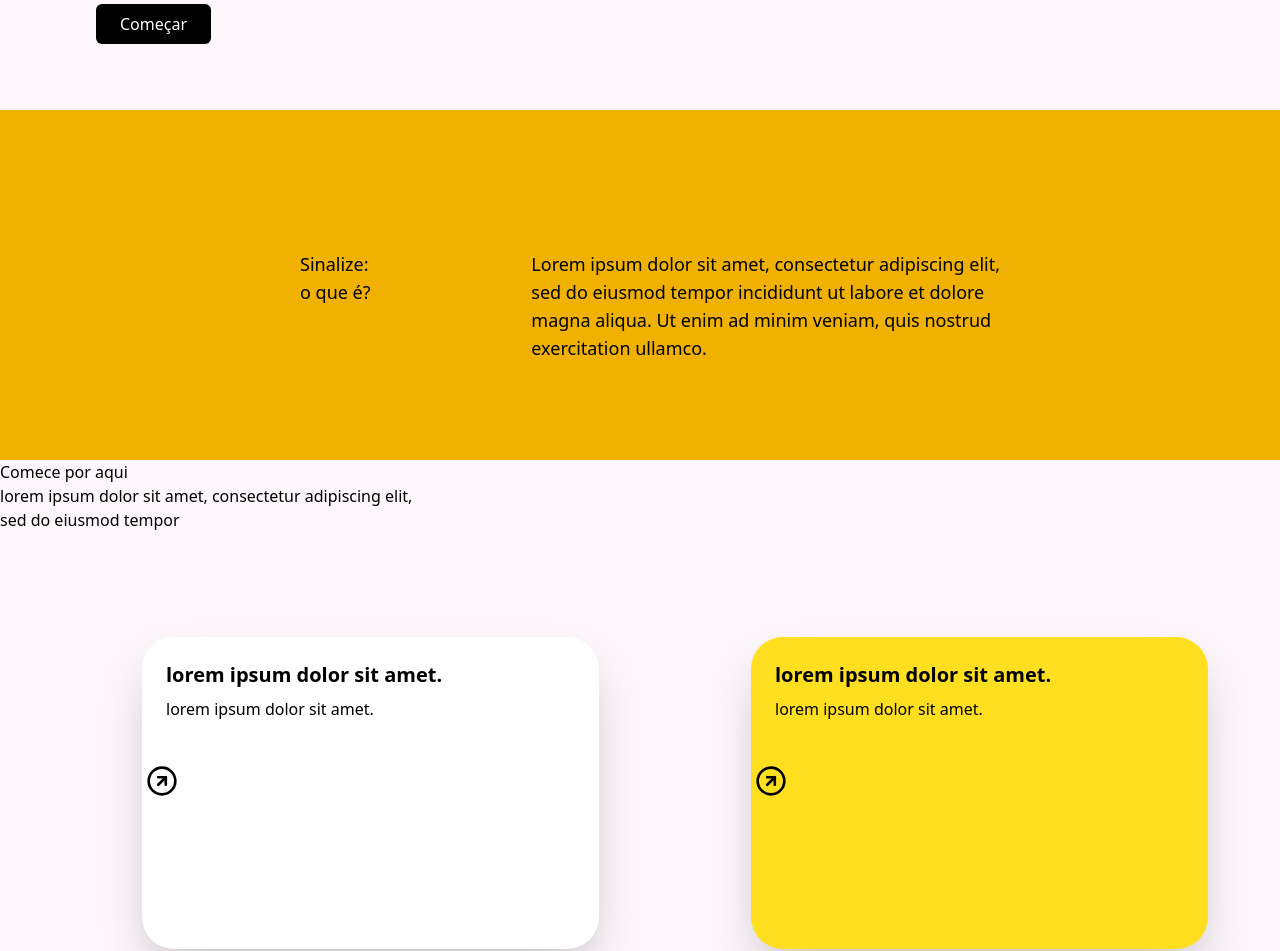
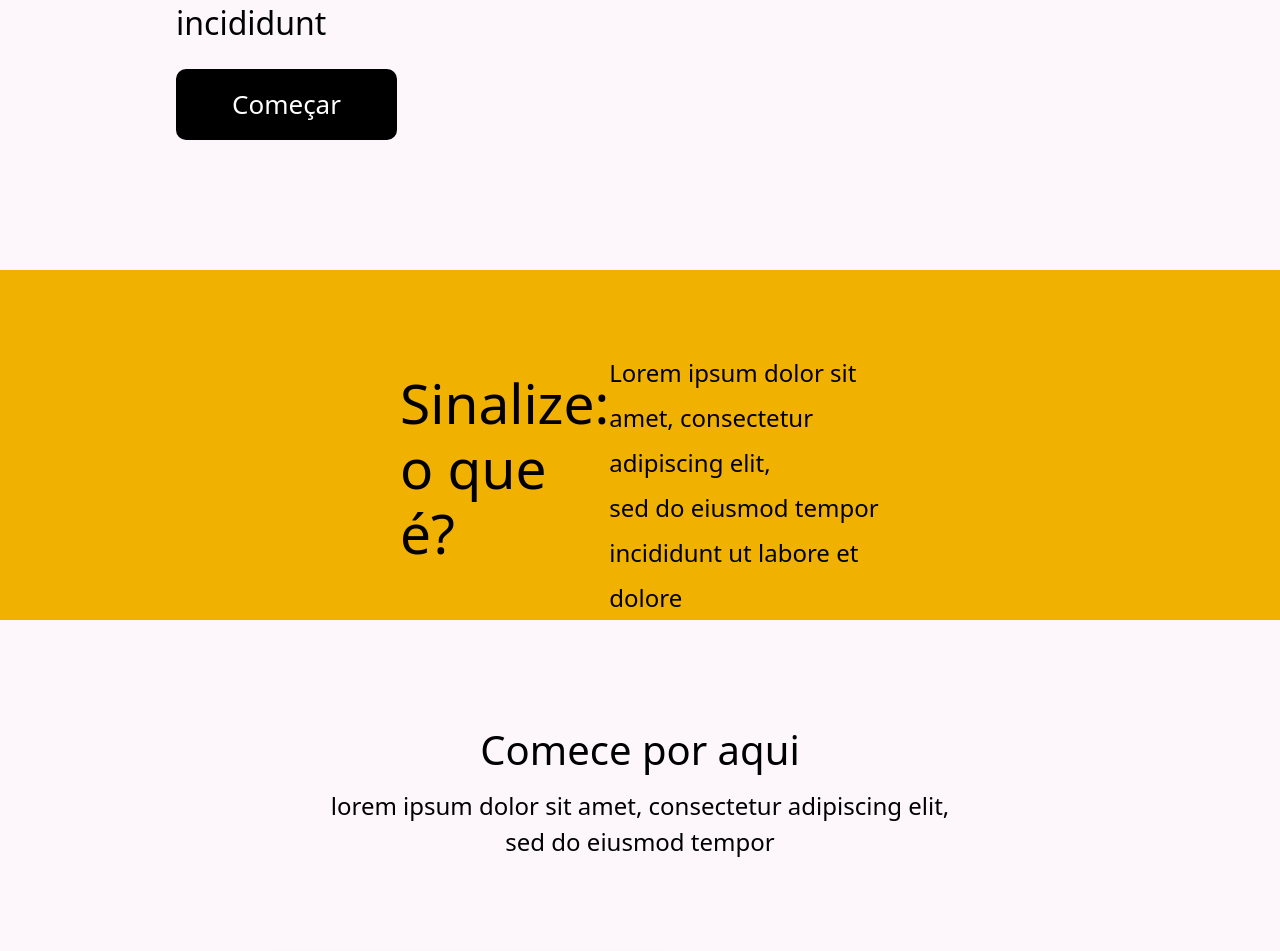
Before and after one commit to Alexandrediasss/Sinalize-Frontend, a React (Vite) app: page / in a window 1280 px wide. Shown: the part 518-1469 px from the top of the page. Built offline with nearby package versions, Linux system fonts and the light colour scheme.

Commit message:
estilização dos componentes

```diff
--- a/src/components/HomePage/home.jsx
+++ b/src/components/HomePage/home.jsx
@@ -1,20 +1,20 @@
 function Home(){
     return (
 
-    <section className="w-screen h-140 bg-[#fdf7fc]">
+    <section className="w-screen h-180 bg-[#fdf7fc]">
       <div className="flex flex-col justify-center h-[calc(100vh-80px)] px-10">
-        <div className="max-w-xl ml-14">
-          <h1 className="text-black text-5xl font-bold mb-6 ">
+        <div className="max-w-xl ml-14 ">
+          <h1 className="text-black text-[70px] leading-[70px] font-bold mb-6 w-[700px] h-[200px] ml-[80px]">
             Lorem ipsum <br />
             dolor sit amet
           </h1>
-          <p className="text-lg text-black mb-6">
+          <p className="text-[32px] text-black mb-6 leading-[45px] w-[600px] h-[180px] ml-[80px] mt-[-40px]">
             Lorem ipsum dolor sit amet consectetur <br />
             adipiscing elit, sed do
             eiusmod tempor <br />
             incididunt
           </p>
-          <button className="bg-black text-white px-6 py-2 rounded-md font-medium hover:bg-gray-800 transition">
+          <button className="bg-black text-white text-[26px] px-14 py-4 ml-[80px]  rounded-[10px] font-medium hover:bg-gray-800 transition">
             Começar
           </button>
         </div>
--- a/src/components/HomePage/sinalize.jsx
+++ b/src/components/HomePage/sinalize.jsx
@@ -1,14 +1,14 @@
 function Sinalize(){
     return (
         <div className="flex justify-between w-screen bg-yellow-500 h-[350px]">
-            <div className ="align-center flex justify-left ml-75 pt-35">
-                <h1 className="text-black text-lg">Sinalize: <br />
+            <div className ="align-center flex justify-left ml-100 pt-35">
+                <h1 className="text-black text-[55px] mt-[-40px] leading-[65px]">Sinalize: <br />
                     o que é?
                 </h1>
             </div>
 
-            <div className ="align-center flex justify-right mr-70 pt-35">
-                <p className="text-lg text-black mb-6">
+            <div className ="align-center flex justify-right mr-90 pt-35">
+                <p className="text-[24px] mt-[-60px] leading-[45px] text-black mb-6">
                     Lorem ipsum dolor sit amet, consectetur adipiscing elit, <br />
                     sed do eiusmod tempor incididunt ut labore et dolore <br />
                     magna aliqua. Ut enim ad minim veniam, quis nostrud <br />
--- a/src/components/HomePage/startHere.jsx
+++ b/src/components/HomePage/startHere.jsx
@@ -1,44 +1,46 @@
 import { ArrowRightCircle } from "lucide-react";
 function StartHere(){
     return (
-        <section className="w-screen h-157 bg-[#fdf7fc]">
-            <div>
-                <h2>
+        <section className="absolute w-screen h-175 bg-[#fdf7fc]">
+            <div className="max-w-2xl mx-auto text-center mt-[100px]">
+                <h2 className="text-[40px] font-medium mb-2">
                     Comece por aqui
                 </h2>
-                <p>
+                <p className="text-[24px]">
                     lorem ipsum dolor sit amet, consectetur adipiscing elit, <br />
                     sed do eiusmod tempor
                 </p>
             </div>
 
-            <div className=" bg-white w-[457px] h-[312px] rounded-4xl shadow-2xl ml-[142px] mt-[105px]">
+            <div className=" bg-white w-[500px] h-[280px] rounded-4xl shadow-2xl ml-[17%] mt-[105px]">
                 <div className="p-6">
-                    <h2 className="text-xl font-bold mb-2">
-                    lorem ipsum dolor sit amet.
+                    <h2 className="text-[35px] font-bold mb-2">
+                    lorem ipsum <br />
+                    dolor sit amet.
                 </h2>
-                <p className="mb-4">
+                <p className="mb-4 text-[20px]">
                     lorem ipsum dolor sit amet.
                 </p>
                 </div>
 
-                <div className="w-10 h-10 flex items-center justify-center">
-                    <ArrowRightCircle className="w-8 h-8 -rotate-45" />
+                <div className="ml-[20px] w-10 h-10 flex items-center justify-center">
+                    <ArrowRightCircle className="w-10 h-10 -rotate-45 mb-[-25px]" />
                 </div>
             </div>
 
-            <div className="bg-yellow-300 w-[457px] h-[312px] rounded-4xl shadow-2xl ml-[751px] mt-[-312px]">
+            <div className="bg-yellow-300 w-[500px] h-[280px] rounded-4xl shadow-2xl ml-[53%] mt-[-278px]">
                 <div className="p-6">
-                    <h2 className="text-xl font-bold mb-2">
-                    lorem ipsum dolor sit amet.
+                    <h2 className="text-[35px] font-bold mb-2">
+                    lorem ipsum <br />
+                    dolor sit amet.
                 </h2>
-                <p className="mb-4">
+                <p className="mb-4 text-[20px]">
                     lorem ipsum dolor sit amet.
                 </p>
                 </div>
 
-                <div className="w-10 h-10 flex items-center justify-center">
-                    <ArrowRightCircle className="w-8 h-8 -rotate-45" />
+                <div className="ml-[20px] w-10 h-10 flex items-center justify-center">
+                    <ArrowRightCircle className="w-10 h-10 -rotate-45 mb-[-25px]" />
                 </div>
             </div>
         </section>
--- a/src/components/MenuHorizontal/index.jsx
+++ b/src/components/MenuHorizontal/index.jsx
@@ -8,7 +8,7 @@ function Navbar() {
     <nav className="relative w-full bg-white px-6 md:px-10 py-4 flex items-center justify-between shadow-md">
       <NavLink to="/" onClick={() => setIsOpen(false)}>
         <div className="flex items-center gap-x-3">
-          <div className="h-9 w-9 bg-yellow-400 rounded-full"></div>
+          <div className="h-9 w-9 bg-yellow-300 rounded-full"></div>
           <span className="text-black font-bold text-xl">Sinalize</span>
         </div>
       </NavLink>
```
